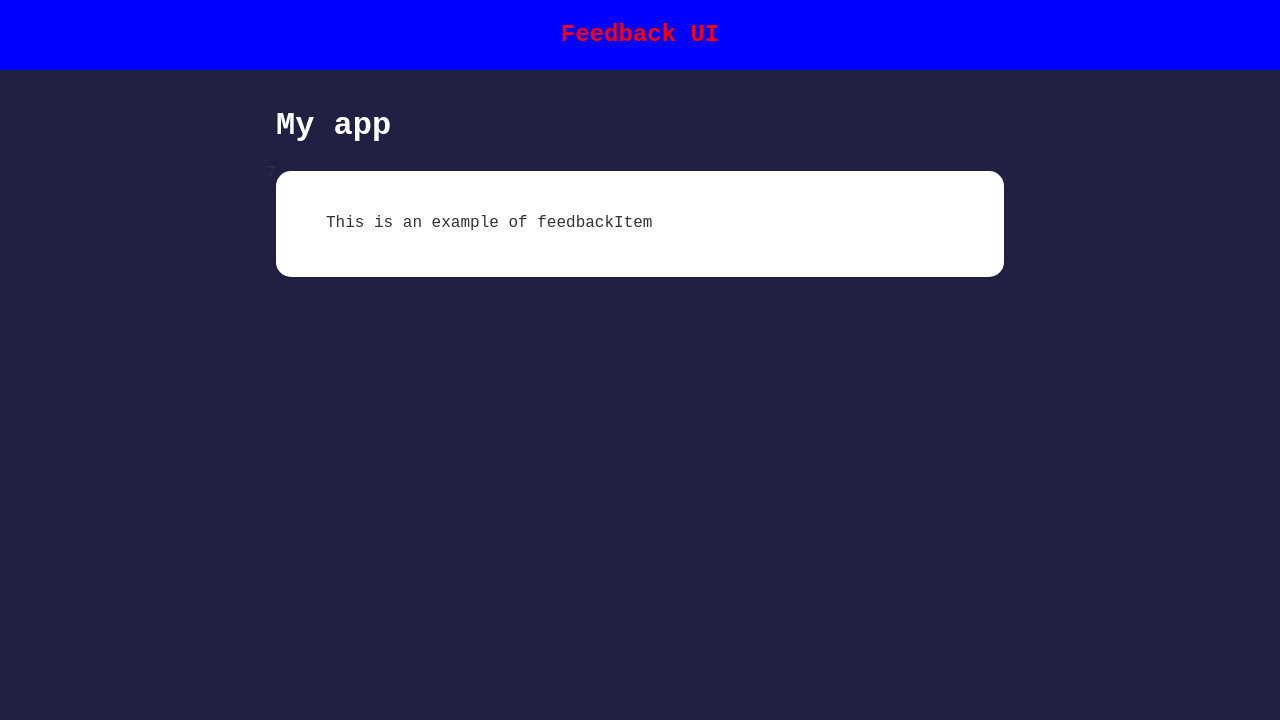
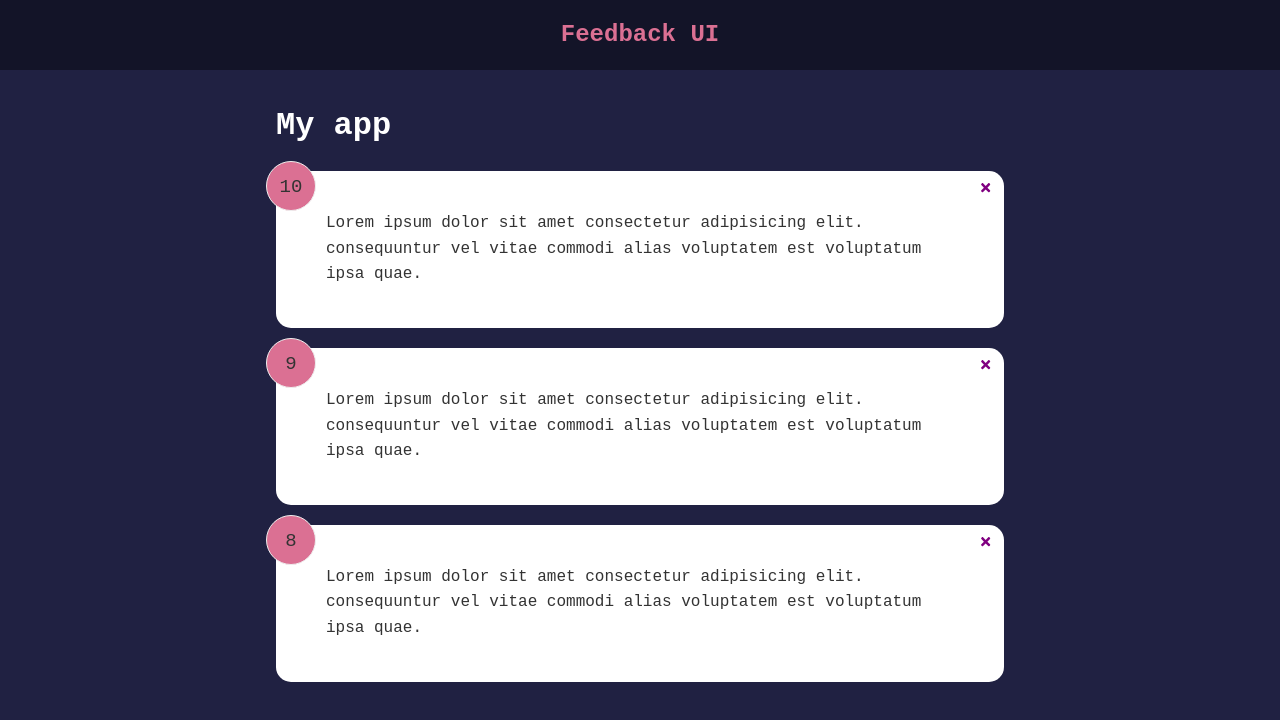
Before and after one commit to mehak2299/feedbackui, a React (Create React App) app: page / in a window 1280 px wide. Shown: the top 720 px of the page. Built offline with nearby package versions, Linux system fonts and the light colour scheme.

Commit message:
Feedback

```diff
--- a/package.json
+++ b/package.json
@@ -8,6 +8,7 @@
     "@testing-library/user-event": "^13.5.0",
     "react": "^18.3.1",
     "react-dom": "^18.3.1",
+    "react-icons": "^5.3.0",
     "react-scripts": "5.0.1",
     "web-vitals": "^2.1.4"
   },
--- a/src/App.css
+++ b/src/App.css
@@ -20,9 +20,11 @@ header {
   height: 70px;
   width: 100%;
   display: flex;
+  color: palevioletred;
   justify-content: space-between;
   align-items: center;
   margin-bottom: 30px;
+  background-color:  rgb(0,0, 0,0.4);
 }
 .card{
   background-color: #fff;
@@ -44,3 +46,28 @@ header {
   top: -10px;
   left: -10px;
 }
+
+.num-display {
+  /* position: relative; */
+  background:palevioletred;
+  width: 50px;
+  height: 50px;
+  padding: 10px;
+  text-align: center;
+  border-radius: 50%;
+  font-size: 19px;
+  border: 1px #eee solid;
+  transition: 0.3s;
+}
+.card.reverse{
+  background-color: rgb(0,0, 0,0.4);
+  color: #fff;
+}
+.close{
+  top: 10px;
+  position: absolute;
+  right: 12px;
+  background: none;
+  border: none;
+  cursor: pointer;
+}
--- a/src/App.js
+++ b/src/App.js
@@ -1,15 +1,33 @@
 import logo from './logo.svg';
 import './App.css';
 import Header from './Components/Header';
+import React, { useState } from 'react'
+
 import Feedback_Item from './Components/Feedback_Item';
+import FeedbackData from './Data/FeedbackData';
+import Feedback_List from './Components/Feedback_List';
+function App() {
+  const [Feedback,setFeedback]=useState(FeedbackData)
+  const handleDelete = (id) => {
+    if(window.confirm("Are you sure want to delete?"))
+    {
+    const one=Feedback.filter((item)=>{
+        if(item.id!=id)
+        {
+          return item
+        }
+    })
+    console.log(one)
+    setFeedback(one)
+  }
 
-function App() {
+}
   return (
   <div>
     <Header title={'Feedback UI'}/>
     <div className='container'>
       <h1>My app</h1>
-      <Feedback_Item/>
+      <Feedback_List FeedbackData={Feedback} handleDelete={handleDelete}/>
     </div>
   </div>
   );
--- /dev/null
+++ b/src/Components/Card.js
@@ -0,0 +1,15 @@
+import React from 'react'
+import PropTypes from 'prop-types'
+export default function Card({children,reverse}) {
+  return (
+    <div className={reverse?'card reverse':'card'}>{children}</div>
+  )
+}
+
+Card.defaultProps={
+    reverse:false,
+}
+Card.propTypes={
+    children:PropTypes.node.isRequired,
+    reverse:PropTypes.bool,
+}
--- a/src/Components/Feedback_Item.js
+++ b/src/Components/Feedback_Item.js
@@ -1,18 +1,25 @@
 import React, { useState } from 'react'
+import PropTypes from 'prop-types'
+import Card from './Card'
+import { FaTimes } from 'react-icons/fa'
 
-export default function Feedback_Item() {
-    const[rating,setRating]=useState(7)
-    const[text,setText]=useState("This is an example of feedbackItem")
-    // const handleClick=()=>{
-    //     setRating((prev)=>{
-    //         return prev+1
-    //     })
-    // }
-  return (
-     <div className="card">
-        <div className="num-display">{rating}</div>
-        <div className="text-display">{text}</div>
-        {/* <button onClick={handleClick}>Click</button> */}
-     </div>
-  )
+export default function Feedback_Item({ item,handleDelete}) {
+    const [rating, setRating] = useState(7)
+    const [text, setText] = useState("This is an example of feedbackItem")
+    return (
+        <Card reverse={false}>
+
+            <div className="num-display">{item.rating}</div>
+            <div className="text-display">{item.text}</div>
+            <button className='close' onClick={()=>{handleDelete(item.id)}}>
+                <FaTimes color='purple' />
+            </button>
+
+        </Card >
+
+    )
 }
+
+Feedback_Item.propTypes = {
+    item: PropTypes.object.isRequired,
+}
--- /dev/null
+++ b/src/Components/Feedback_List.js
@@ -0,0 +1,27 @@
+import React from 'react'
+import Feedback_Item from './Feedback_Item'
+import PropTypes from 'prop-types'
+import FeedbackData from '../Data/FeedbackData'
+export default function Feedback_List({ FeedbackData,handleDelete }) {
+
+    if (!FeedbackData || FeedbackData.length <= 0) {
+        return <p>No Feedback Data</p>
+    }
+
+    return (
+        <div className='feedback-list'>
+            {FeedbackData.map((item) => {
+                return (
+                    <Feedback_Item
+                        key={item.id}
+                        item={item}
+                        handleDelete={handleDelete} />
+                )
+            })}
+        </div>
+    )
+}
+
+Feedback_List.propTypes = {
+    FeedbackData: PropTypes.array.isRequired
+}
--- a/src/Components/Header.js
+++ b/src/Components/Header.js
@@ -2,7 +2,7 @@ import React from 'react'
 import PropTypes from 'prop-types';
 function Header({title}) {
     return (
-        <header style={{backgroundColor:"blue",color:'red'}}>
+        <header >
             <div className='container'>
                 <h2>{title}</h2>
             </div>
--- /dev/null
+++ b/src/Data/FeedbackData.js
@@ -0,0 +1,19 @@
+const FeedbackData = [
+    {
+      id: 1,
+      rating: 10,
+      text: 'Lorem ipsum dolor sit amet consectetur adipisicing elit. consequuntur vel vitae commodi alias voluptatem est voluptatum ipsa quae.',
+    },
+    {
+      id: 2,
+      rating: 9,
+      text: 'Lorem ipsum dolor sit amet consectetur adipisicing elit. consequuntur vel vitae commodi alias voluptatem est voluptatum ipsa quae.',
+    },
+    {
+      id: 3,
+      rating: 8,
+      text: 'Lorem ipsum dolor sit amet consectetur adipisicing elit. consequuntur vel vitae commodi alias voluptatem est voluptatum ipsa quae.',
+    },
+  ]
+
+  export default FeedbackData
```
Also changed, not shown: 1 other file (tests, documents, lock files or other folders).
